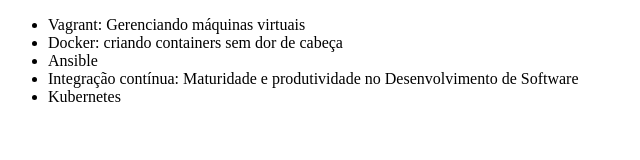
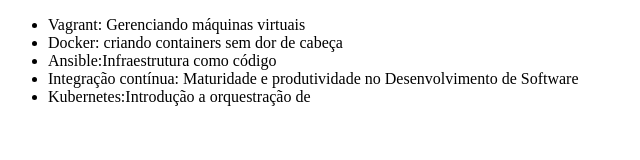
Before and after one commit to Jehsbatista/Alura-git, a plain HTML site: page index.html in a window 1280 px wide. Shown: the whole page, without its empty margins (0-640 px from the left). Drawn offline with Linux system fonts and the light colour scheme.

Commit message:
alterando curso de kubernetes

```diff
--- a/index.html
+++ b/index.html
@@ -11,9 +11,9 @@
 
         <li>Vagrant: Gerenciando máquinas virtuais</li>
         <li>Docker: criando containers sem dor de cabeça</li>
-        <li>Ansible</li>
+        <li>Ansible:Infraestrutura como código </li>
         <li>Integração contínua: Maturidade e produtividade no Desenvolvimento de Software</li>
-        <li>Kubernetes</li>
+        <li>Kubernetes:Introdução a orquestração de</li>
     </ul>
 
 </body>
```
